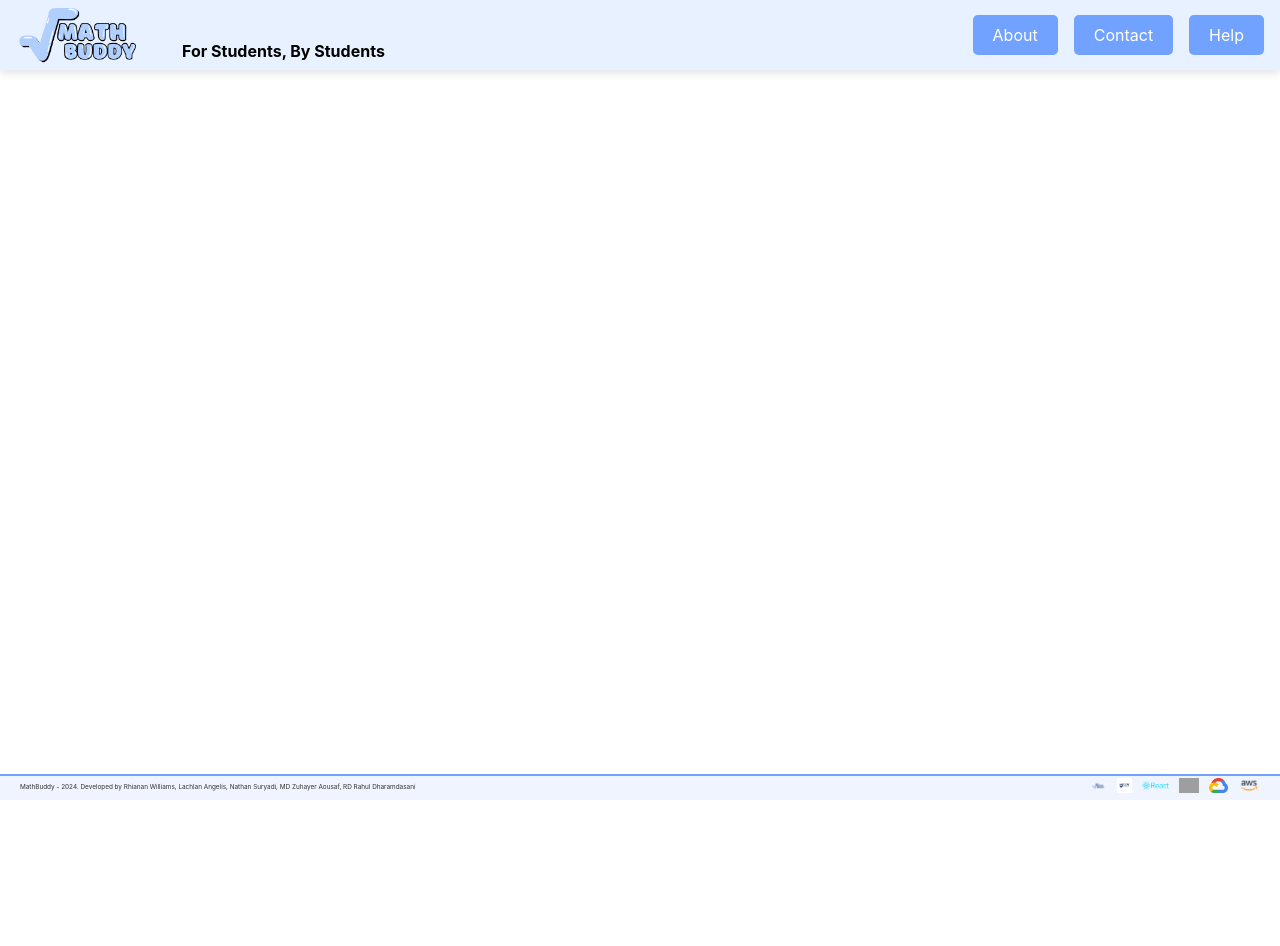
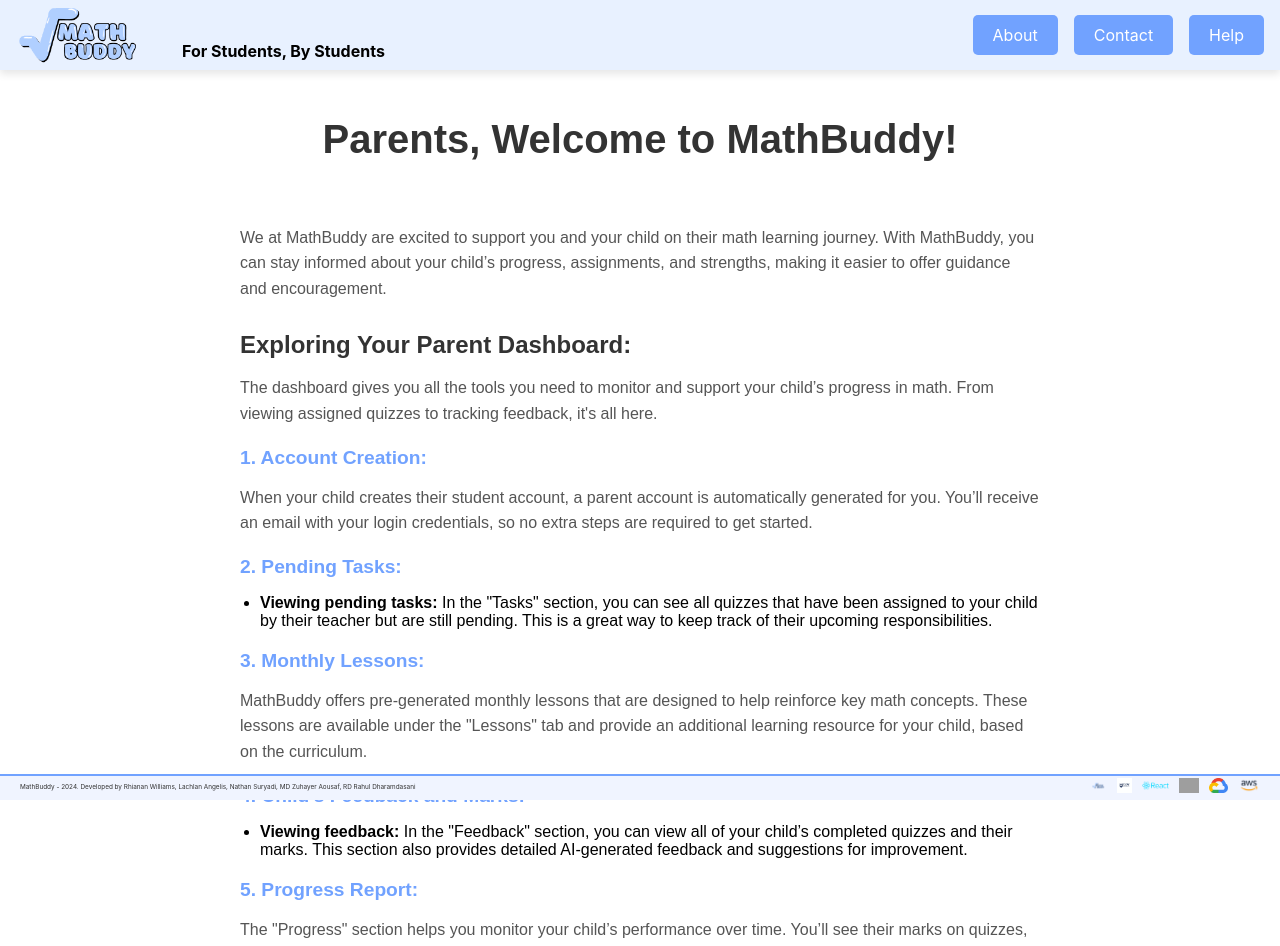
Before and after one commit to Hankchiefz/math-buddy, a React (Create React App) app: page /parentguide in a window 1280 px wide. Shown: the top 946 px of the page. Before the commit the page ends 800 px from the top, so only its background shows below. Built offline with nearby package versions, Linux system fonts and the light colour scheme; grey boxes are pictures that could not be loaded.

Commit message:
parentguide, parent css qol

```diff
--- a/src/App.js
+++ b/src/App.js
@@ -32,6 +32,7 @@ import HelpFAQ from "./Components/homepages/HelpFAQ.js";
 import GuideTeacher from "./Components/homepages/GuideTeacher.js";
 import Help from "./Components/homepages/Help.js";
 import GuideStudent from "./Components/homepages/GuideStudent.js";
+import GuideParent from "./Components/homepages/GuideParent.js";
 import ParentHome from "./Components/parentpages/ParentHome.js";
 import ParentFeedback from "./Components/parentpages/ParentFeedback.js";
 import ParentInfo from "./Components/parentpages/ParentInfo.js";
@@ -137,6 +138,7 @@ function App() {
         <Route path="/year5lessons" element={<Year5Lessons />} />
         <Route path="/year6lessons" element={<Year6Lessons />} />
         <Route path="/helpstudent" element={<HelpStudent />} />
+        <Route path="/parentguide" element={<GuideParent/>}/>
       </Routes>
     </>
   );
--- /dev/null
+++ b/src/Components/homepages/GuideParent.js
@@ -0,0 +1,58 @@
+// src/components/pages/ParentGuide.js
+import React from 'react';
+import '../homepagestyle/GuideParent.css';
+
+const GuideParent = () => {
+  return (
+    <div className="parent-guide">
+      <div className="parent-guide-header">
+        <h1 className="parent-guide-title">Parents, Welcome to MathBuddy!</h1>
+      </div>
+      <div className="parent-guide-content">
+        <p className="parent-guide-text">
+          We at MathBuddy are excited to support you and your child on their math learning journey. With MathBuddy, you can stay informed about your child’s progress, assignments, and strengths, making it easier to offer guidance and encouragement.
+        </p>
+
+        <h2 className="parent-guide-subtitle">Exploring Your Parent Dashboard:</h2>
+        <p className="parent-guide-text">
+          The dashboard gives you all the tools you need to monitor and support your child’s progress in math. From viewing assigned quizzes to tracking feedback, it's all here.
+        </p>
+
+        <h3 className="parent-guide-section">1. Account Creation:</h3>
+        <p className="parent-guide-text">
+          When your child creates their student account, a parent account is automatically generated for you. You’ll receive an email with your login credentials, so no extra steps are required to get started.
+        </p>
+
+        <h3 className="parent-guide-section">2. Pending Tasks:</h3>
+        <ul className="parent-guide-list">
+          <li>
+            <strong>Viewing pending tasks:</strong> In the "Tasks" section, you can see all quizzes that have been assigned to your child by their teacher but are still pending. This is a great way to keep track of their upcoming responsibilities.
+          </li>
+        </ul>
+
+        <h3 className="parent-guide-section">3. Monthly Lessons:</h3>
+        <p className="parent-guide-text">
+          MathBuddy offers pre-generated monthly lessons that are designed to help reinforce key math concepts. These lessons are available under the "Lessons" tab and provide an additional learning resource for your child, based on the curriculum.
+        </p>
+
+        <h3 className="parent-guide-section">4. Child's Feedback and Marks:</h3>
+        <ul className="parent-guide-list">
+          <li>
+            <strong>Viewing feedback:</strong> In the "Feedback" section, you can view all of your child’s completed quizzes and their marks. This section also provides detailed AI-generated feedback and suggestions for improvement.
+          </li>
+        </ul>
+
+        <h3 className="parent-guide-section">5. Progress Report:</h3>
+        <p className="parent-guide-text">
+          The "Progress" section helps you monitor your child’s performance over time. You’ll see their marks on quizzes, a visual representation of their progress, and insights into what they excel at, allowing you to better support their learning needs.
+        </p>
+
+        <p className="parent-guide-conclusion">
+          Thank you for being a part of the MathBuddy family! We are committed to helping your child succeed in math. For further questions, feel free to contact the MathBuddy parent support team at <a href="mailto:parents@mathbuddy.com">parents@mathbuddy.com</a>.
+        </p>
+      </div>
+    </div>
+  );
+};
+
+export default GuideParent;
--- /dev/null
+++ b/src/Components/homepagestyle/GuideParent.css
@@ -0,0 +1,62 @@
+/* src/components/homepagestyle/GuideParent.css */
+
+.parent-guide {
+    font-family: Arial, sans-serif;
+    padding: 20px;
+    display: flex;
+    flex-direction: column;
+    align-items: center;
+    width: 100%;
+  }
+
+  .parent-guide-header {
+    text-align: center;
+    margin-bottom: 20px;
+  }
+
+  .parent-guide-title {
+    font-size: 2.5rem;
+    font-weight: bold;
+    color: #333;
+  }
+
+  .parent-guide-content {
+    max-width: 800px;
+    width: 100%;
+  }
+
+  .parent-guide-text {
+    margin-bottom: 20px;
+    font-size: 1rem;
+    line-height: 1.6;
+    color: #555;
+  }
+
+  .parent-guide-subtitle {
+    font-size: 1.5rem;
+    font-weight: bold;
+    margin-top: 30px;
+    margin-bottom: 15px;
+    color: #333;
+  }
+
+  .parent-guide-section {
+    font-size: 1.2rem;
+    font-weight: bold;
+    margin-top: 20px;
+    margin-bottom: 10px;
+    color: #71A2FF; /* Matching the teacher guide section color */
+  }
+
+  .parent-guide-list {
+    margin-bottom: 20px;
+    padding-left: 20px;
+    list-style-type: disc;
+  }
+
+  .parent-guide-conclusion {
+    font-size: 1rem;
+    margin-top: 30px;
+    text-align: center;
+    color: #333;
+  }
```
